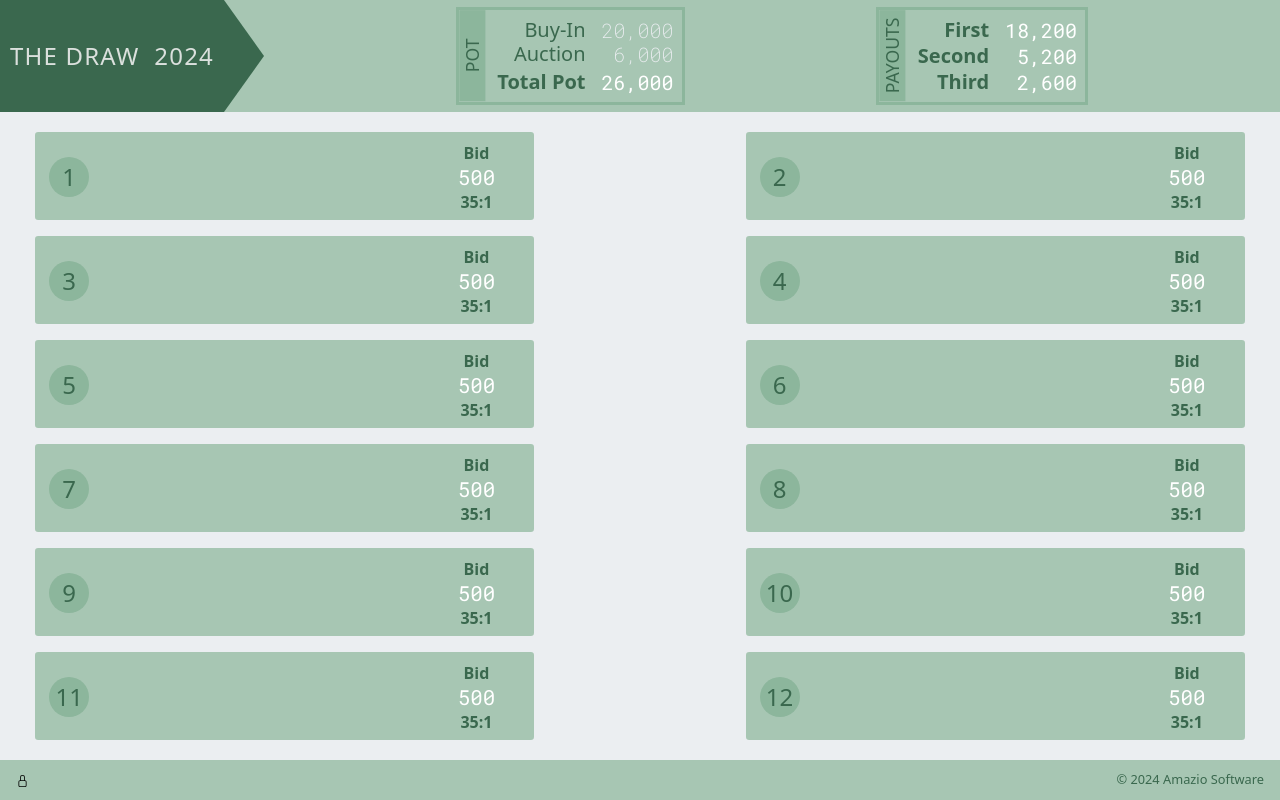
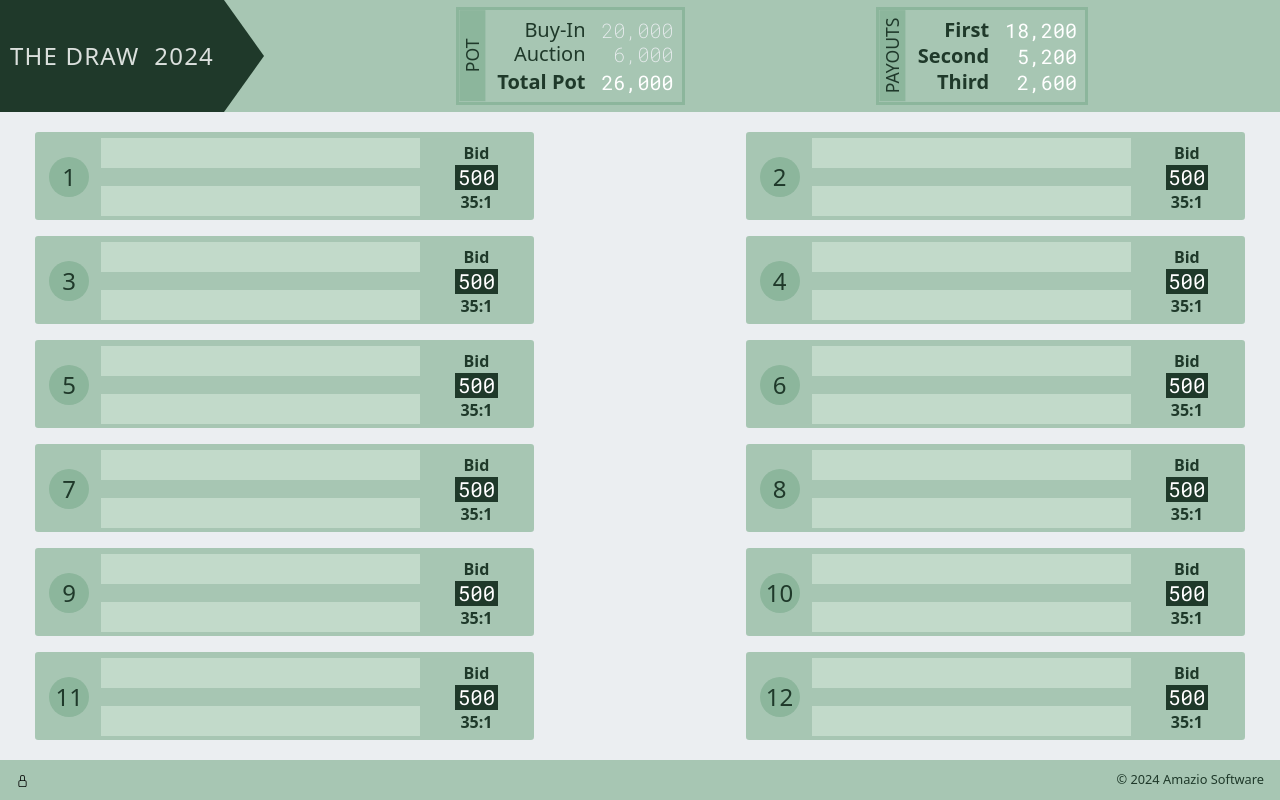
Before and after one commit to amazio/the-draw, a React (Vite) app: page / in a window 1280 px wide. Built offline with nearby package versions, Linux system fonts and the light colour scheme.

Commit message:
Add contrast

```diff
--- a/src/components/Team/Team.css
+++ b/src/components/Team/Team.css
@@ -48,6 +48,8 @@
   color: white;
   margin: 0;
   text-align: center;
+  background-color: var(--green-8);
+  padding: 0 0.3vmin;
 }
 
 .Team .playerNames {
@@ -62,6 +64,7 @@
   color: var(--green-8);
   margin: 0;
   padding: 0.5vmin 1vmin;
+  background-color: var(--green-0);
 }
 
 .Team .labels {
--- a/src/index.css
+++ b/src/index.css
@@ -4,10 +4,12 @@
 
 :root {
   --bg: #EBEEF1;
+  --green-0: #c2daca;
   --green-1: #a7c6b3;
   --green-2: #8CB69C;
   --green-6: #578B6C;
-  --green-8: #3a684e;
+  --green-8: #1f392a;
+  /* --green-8: #3a684e;  */
 }
 
 body {
```
